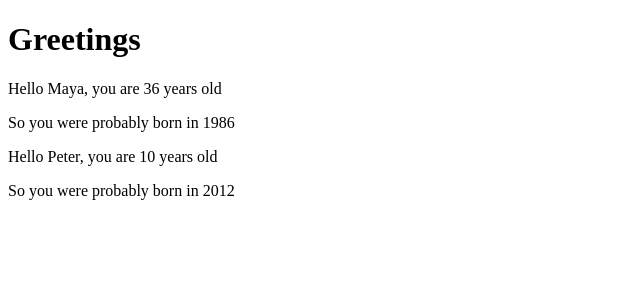
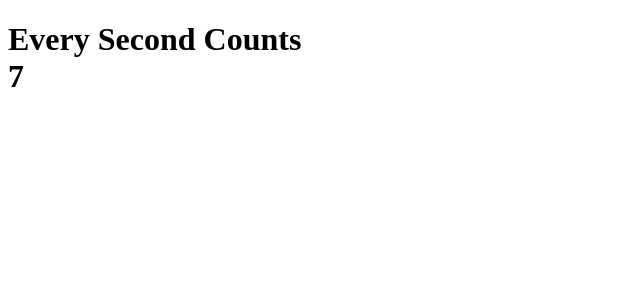
Before and after one commit to moyela/fullstackopen, a JavaScript app in the folder part01/: page / in a window 1280 px wide. Shown: the top 300 px of the page, without its empty margins (0-640 px from the left). Built offline with nearby package versions, Linux system fonts and the light colour scheme.

Commit message:
page re-rendering via ReactDOM

```diff
--- a/part01/src/App.js
+++ b/part01/src/App.js
@@ -1,32 +1,7 @@
-const Hello = (props) => {
-
-  const bornYear = () => {
-    const yearNow = new Date().getFullYear()
-    return yearNow - props.age
-  }
-
+const App = (props) => {
+  const {counter} = props
   return (
-    <div>
-      <p>
-        Hello {props.name}, you are {props.age} years old
-      </p>
-      <p>
-        So you were probably born in {bornYear()}
-      </p>
-    </div>
-  )
-}
-
-const App = () => {
-  const name = 'Peter'
-  const age = 10
-
-  return (
-    <div>
-      <h1>Greetings</h1>
-      <Hello name="Maya" age={26 + 10} />
-      <Hello name={name} age={age} />
-    </div>
+    <h1>Every Second Counts <br/>{counter}</h1>
   )
 }
 
--- a/part01/src/index.js
+++ b/part01/src/index.js
@@ -1,7 +1,13 @@
 import ReactDOM from 'react-dom'
 import App from './App'
 
-ReactDOM.render(
-  <App />,
+let counter = 1
+
+const ticktock = () => {
+  ReactDOM.render(
+  <App counter={counter} />,
   document.getElementById('root')
-)
+  )
+}
+
+setInterval(() => {ticktock(); counter += 1}, 1000)
```
